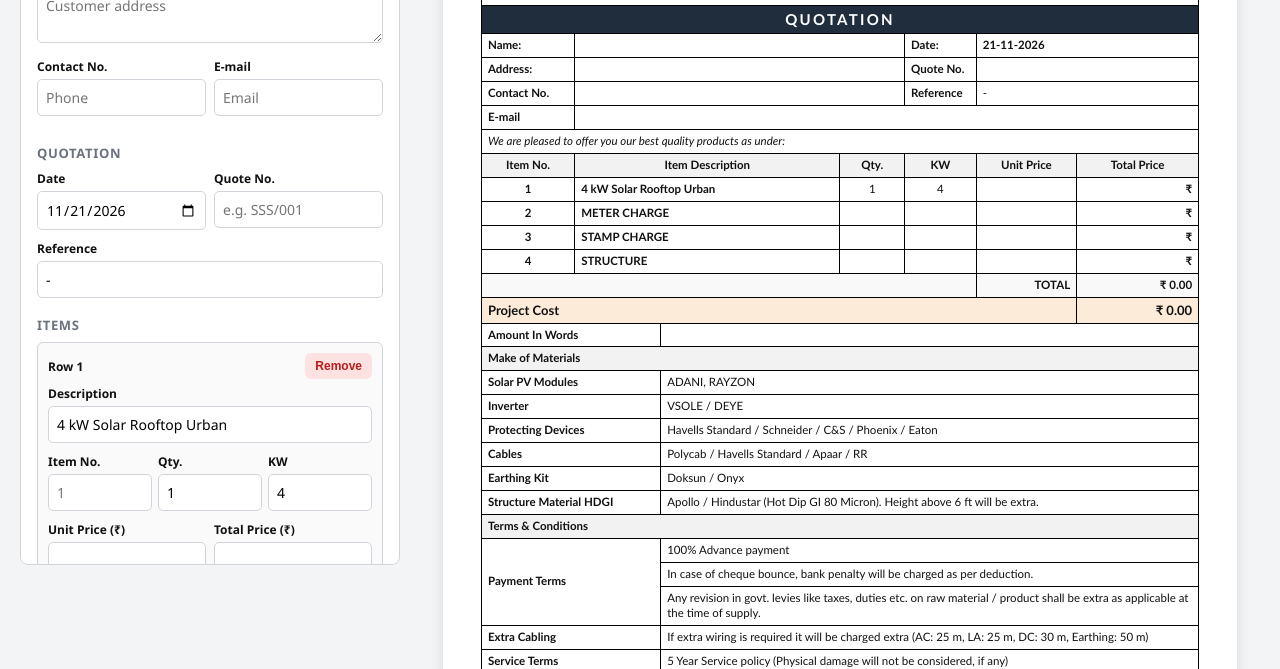
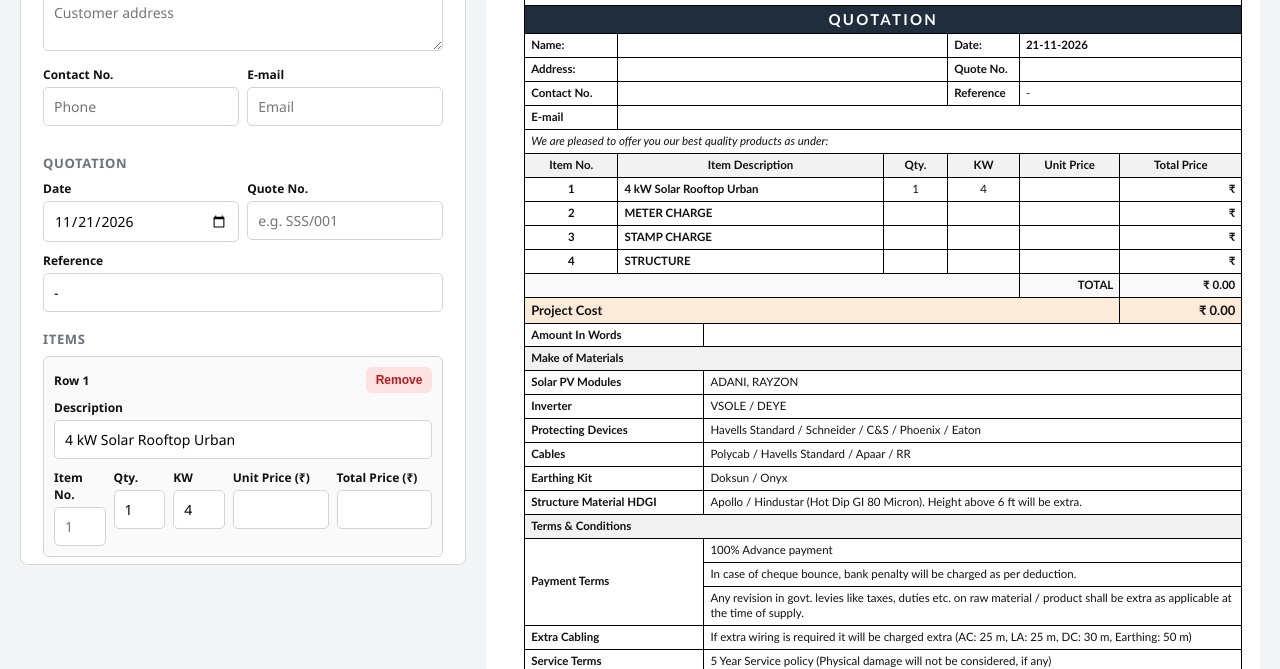
Before and after one commit to oreopot/quotation_generator, a plain HTML site: page index.html in a window 1280 px wide. Shown: the part 233-902 px from the top of the page. Drawn offline with Linux system fonts and the light colour scheme.

Commit message:
Refactor layout and item grid styles in index.html

```diff
--- a/index.html
+++ b/index.html
@@ -45,12 +45,12 @@
   /* ---------- Layout ---------- */
   .layout {
     display: grid;
-    grid-template-columns: 380px 1fr;
+    grid-template-columns: minmax(360px, 36%) 1fr;
     gap: 20px;
     padding: 20px;
     align-items: start;
   }
-  @media (max-width: 1100px) { .layout { grid-template-columns: 1fr; } }
+  @media (max-width: 1250px) { .layout { grid-template-columns: 1fr; } }
 
   /* ---------- Form panel ---------- */
   .panel {
@@ -58,7 +58,7 @@
     padding: 16px; position: sticky; top: 70px;
     max-height: calc(100vh - 90px); overflow-y: auto;
   }
-  @media (max-width: 1100px) { .panel { position: static; max-height: none; } }
+  @media (max-width: 1250px) { .panel { position: static; max-height: none; } }
   .panel h2 {
     font-size: 13px; text-transform: uppercase; letter-spacing: .05em;
     color: #6b7280; margin: 18px 0 8px;
@@ -78,7 +78,11 @@
   }
   .item-card .head { display: flex; justify-content: space-between; align-items: center; margin-bottom: 6px; }
   .item-card .head strong { font-size: 12px; }
-  .item-grid { display: grid; grid-template-columns: 1fr 1fr 1fr; gap: 6px; }
+  .item-grid { display: grid; grid-template-columns: 0.7fr 0.7fr 0.7fr 1.3fr 1.3fr; gap: 8px; }
+  .item-grid .field { margin-bottom: 0; }
+  .panel { padding: 20px 22px; }
+  .field input, .field textarea { padding: 9px 10px; }
+  @media (max-width: 520px) { .item-grid { grid-template-columns: 1fr 1fr 1fr; } }
   .hint { font-size: 12px; color: #6b7280; margin-top: 4px; }
 
   /* ---------- Quotation sheet (A4) ---------- */
@@ -337,8 +341,6 @@
           <div class="field"><label>Item No.</label><input data-i="${i}" data-k="no" value="${esc(it.no)}" placeholder="${i + 1}"></div>
           <div class="field"><label>Qty.</label><input data-i="${i}" data-k="qty" value="${esc(it.qty)}" inputmode="decimal"></div>
           <div class="field"><label>KW</label><input data-i="${i}" data-k="kw" value="${esc(it.kw)}" inputmode="decimal"></div>
-        </div>
-        <div class="row2">
           <div class="field"><label>Unit Price (₹)</label><input data-i="${i}" data-k="unit" value="${esc(it.unit)}" inputmode="decimal"></div>
           <div class="field"><label>Total Price (₹)</label><input data-i="${i}" data-k="total" value="${esc(it.total)}" inputmode="decimal"
             ${it.unit !== "" ? "disabled placeholder='auto'" : ""}></div>
```
